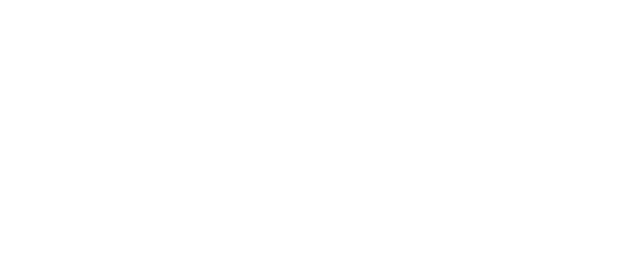
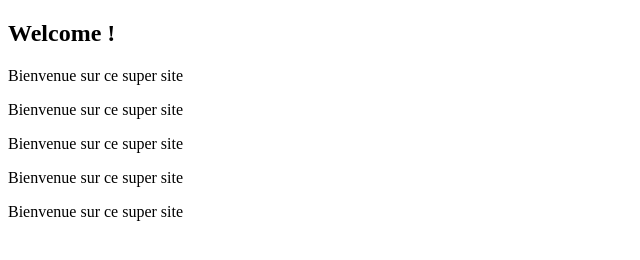
Before and after one commit to gtn777/essais, a website: page index.html in a window 1280 px wide. Shown: the whole page, without its empty margins (0-640 px from the left). Drawn offline with Linux system fonts and the light colour scheme.

Commit message:
Update index.html

```diff
--- a/index.html
+++ b/index.html
@@ -7,6 +7,9 @@
    <title>Document</title>
 </head>
 <body>
-   <div id="root" ></div>
+   <div id="root" >
+      <h2>Welcome !</h2>
+   </div>
+   <script type="text/javascript" src="./index.js"></script>
 </body>
 </html>
```
